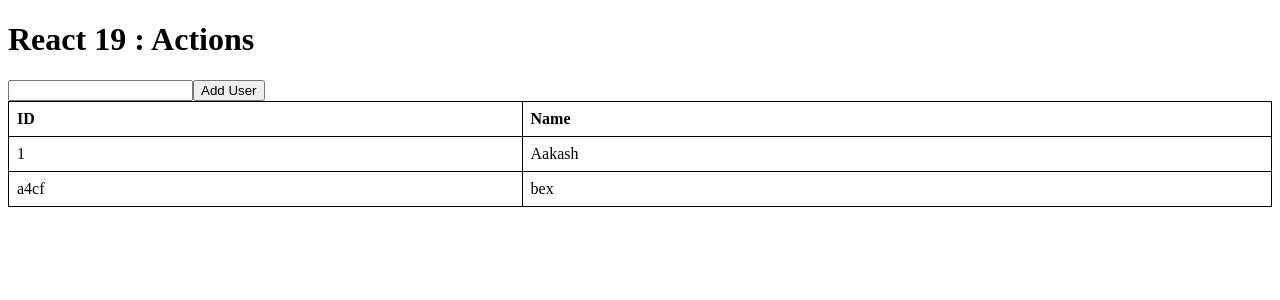
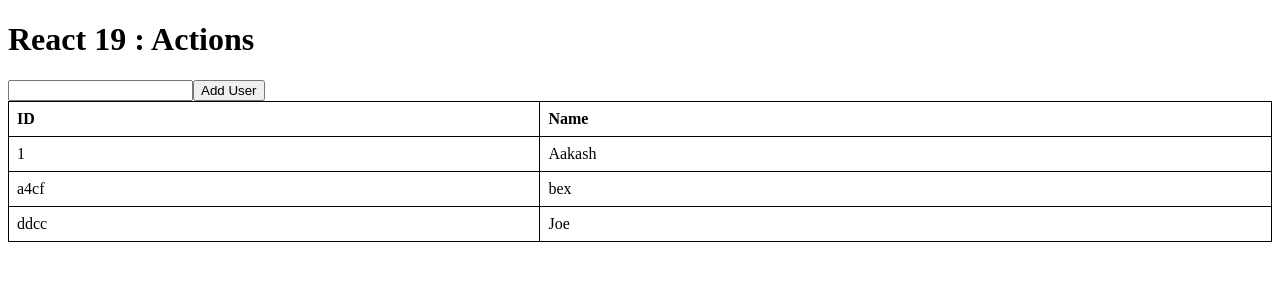
Before and after one commit to sosumit001/react-19-beginners-guide, a React (Vite) app: page / in a window 1280 px wide. Shown: the top 300 px of the page. Built offline with nearby package versions, Linux system fonts and the light colour scheme; data requests are answered from the project's data file; the HTML template or start-up script is replaced by a standard one.

Commit message:
added useTransition

```diff
--- a/db.json
+++ b/db.json
@@ -7,6 +7,10 @@
     {
       "id": "a4cf",
       "name": "bex"
+    },
+    {
+      "id": "ddcc",
+      "name": "Joe"
     }
   ]
 }
--- a/src/App.tsx
+++ b/src/App.tsx
@@ -1,6 +1,6 @@
 /* eslint-disable @typescript-eslint/no-explicit-any */
 /* eslint-disable @typescript-eslint/no-unused-vars */
-import React, { useActionState, useEffect, useState } from "react"
+import React, { useActionState, useEffect, useState, useTransition } from "react"
 import UserTable from "./components/@ui/table"
 
 type TUser = {
@@ -11,10 +11,11 @@ type TUser = {
 const App = () => {
 
 	const [users, setUsers] = useState<TUser[] | null>(null)
+	const [username, setUsername] = useState<string | null>(null)
+	const [isPending, startTransition] = useTransition()
 
-	const [_error , submitAction, isPending] = useActionState(
-		async (_prevState: any, formData: FormData) => {
-			const username = formData.get("name")
+	const handleAddUser = () => {
+		startTransition(async  () => {
 			if (!username) {
 				alert("Username cannot be empty");
 				return;
@@ -23,9 +24,8 @@ const App = () => {
 				method: "POST",
 				body: JSON.stringify({name: username})
 			})
-		},
-		null
-	)
+		})
+	}
 
 	const fetchUserData = async () => {
 		const response = await fetch('http://localhost:3001/users')
@@ -41,19 +41,20 @@ const App = () => {
 		<div>
 			<h1>React 19 : Actions</h1>
 			{/* User's Table */}
-			<form action={submitAction}>
+			<div>
 				<input
 				type="text"
 				name="name"
+				onChange={(e) => {setUsername(e.target.value)}}
 				/>
-				<button type="submit" disabled={isPending}>Add User</button>
+				<button type="submit" onClick={handleAddUser} disabled={isPending}>Add User</button>
 			{
 				users?
 				<UserTable users={users} />
 				:
 				<p>loading...</p>
 			}
-			</form>
+			</div>
 		</div>
 	);
 }
```
